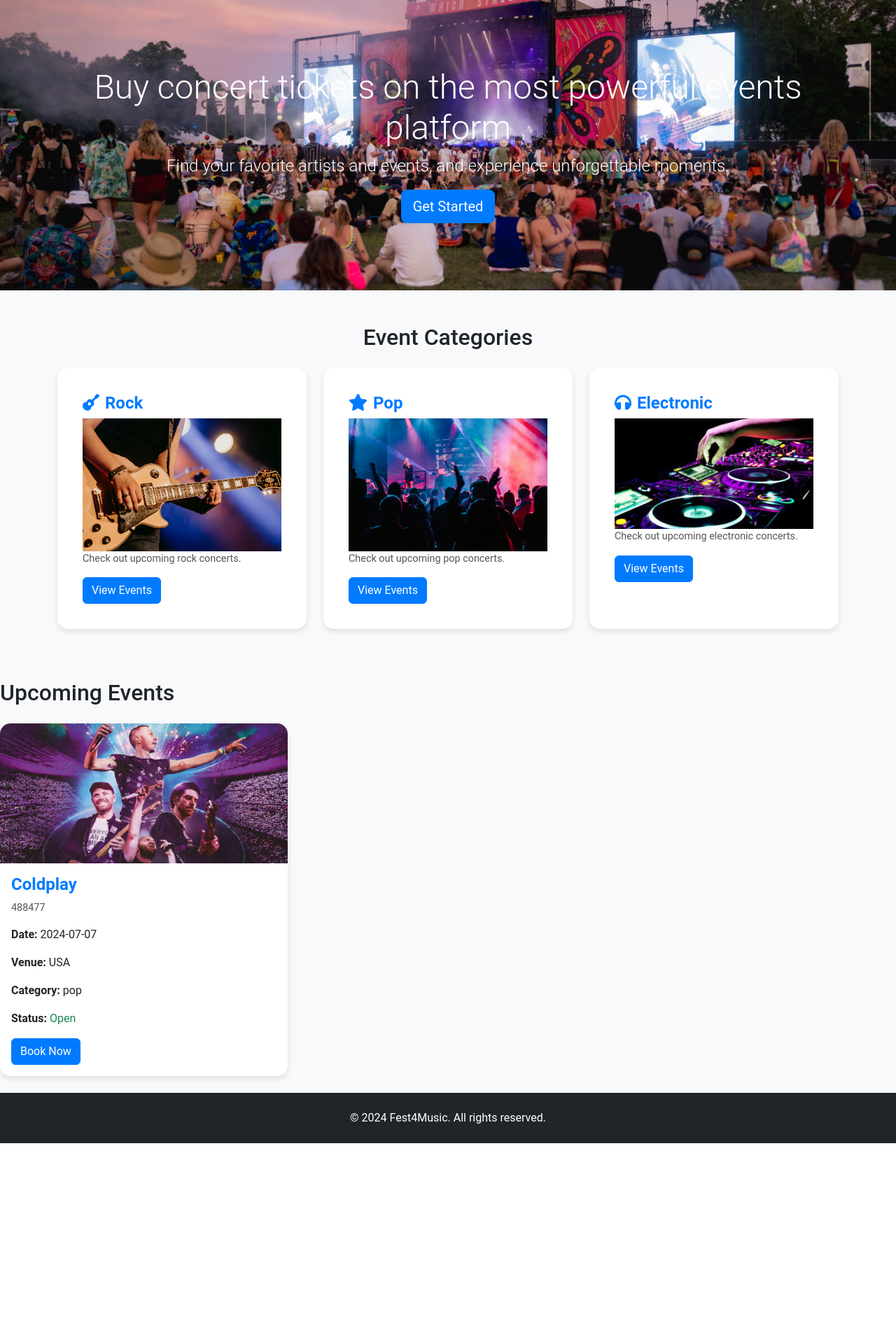
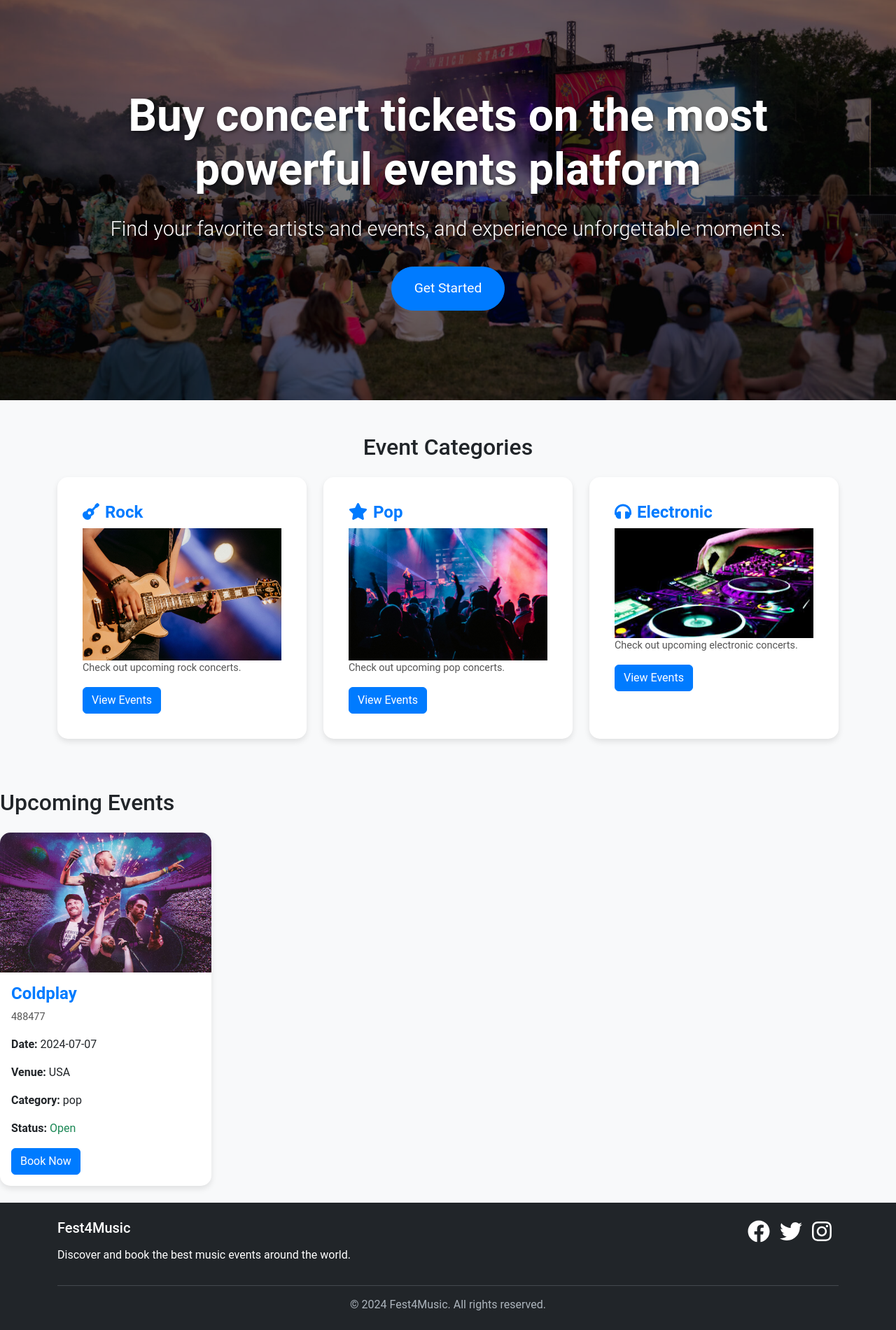
Before and after one commit to fayufy1/GROUP8-iab207, a Flask app: page / in a window 1280 px wide. Shown: the part 56-1957 px from the top of the page at 70% size. Before the commit the page ends 1690 px from the top, so only its background shows below. Run offline with Flask 3, Linux system fonts and the light colour scheme; some libraries are stand-ins or nearby versions.

Commit message:
Final Checks and CSS/Footer updates

```diff
--- a/projectfile/website/forms.py
+++ b/projectfile/website/forms.py
@@ -39,7 +39,7 @@ class EventForm(FlaskForm):
     ticket_type = SelectMultipleField('Ticket Type', choices=[('general', 'General'), ('vip', 'VIP')],coerce=str)
     ticket_price = StringField('Price ($)', validators=[DataRequired()])
     music_categories = SelectMultipleField('Music Categories', choices=[
-        ('pop', 'Pop'), ('rock', 'Rock'), ('electronic', 'Electronic'), ('jazz', 'Jazz')
+        ('pop', 'Pop'), ('rock', 'Rock'), ('electronic', 'Electronic')
     ], coerce=str)
     description = TextAreaField('Event Description', validators=[DataRequired()])
     image = FileField('Event Image', validators=[DataRequired()])
--- a/projectfile/website/static/Style/style.css
+++ b/projectfile/website/static/Style/style.css
@@ -56,20 +56,56 @@ body {
 }
 
 .jumbotron.hero-section {
-   /* background-image: url('Img/main.jpg');*/
     background-size: cover;
     background-position: center;
     color: white;
-    padding-top: 6rem;
-    padding-bottom: 6rem;
+    padding-top: 8rem;
+    padding-bottom: 8rem;
+    position: relative;
 }
 
-.hero-section h1 {
-    font-size: 3rem;
+.jumbotron.hero-section::before {
+    content: "";
+    position: absolute;
+    top: 0;
+    left: 0;
+    width: 100%;
+    height: 100%;
+    background-color: rgba(0, 0, 0, 0.5); /* Add a semi-transparent black overlay */
 }
 
-.hero-section p {
-    font-size: 1.5rem;
+.jumbotron.hero-section .container {
+    position: relative; /* Ensure the text is positioned above the overlay */
+    z-index: 1;
+}
+
+.jumbotron.hero-section h1 {
+    font-size: 4rem;
+    font-weight: bold;
+    margin-bottom: 1.5rem;
+    text-shadow: 2px 2px 4px rgba(0, 0, 0, 0.5); /* Add a text shadow for better visibility */
+}
+
+.jumbotron.hero-section p {
+    font-size: 1.8rem;
+    margin-bottom: 2rem;
+    text-shadow: 2px 2px 4px rgba(0, 0, 0, 0.5); /* Add a text shadow for better visibility */
+}
+
+.jumbotron.hero-section .btn-primary {
+    font-size: 1.2rem;
+    padding: 1rem 2rem;
+    border-radius: 50px;
+    background-color: #007bff;
+    border-color: #007bff;
+    transition: all 0.3s ease;
+}
+
+.jumbotron.hero-section .btn-primary:hover {
+    background-color: #0056b3;
+    border-color: #0056b3;
+    transform: translateY(-2px);
+    box-shadow: 0 4px 8px rgba(0, 0, 0, 0.2);
 }
 
 .upcoming-event-card {
@@ -98,6 +134,41 @@ body {
 
 .upcoming-event-card .card-body {
     padding: 20px;
+}
+
+/* Footer Styles */
+.footer {
+    background-color: #343a40;
+    color: #fff;
+    padding: 30px 0;
+}
+
+.footer h5 {
+    color: #fff;
+    margin-bottom: 15px;
+}
+
+.footer p {
+    color: #adb5bd;
+}
+
+.footer .list-inline-item {
+    margin-right: 10px;
+}
+
+.footer .list-inline-item a {
+    color: #adb5bd;
+    font-size: 24px;
+    transition: color 0.3s ease;
+}
+
+.footer .list-inline-item a:hover {
+    color: #fff;
+}
+
+.footer hr {
+    border-color: #adb5bd;
+    margin: 15px 0;
 }
 /* Custom CSS */
 body {
--- a/projectfile/website/templates/base.html
+++ b/projectfile/website/templates/base.html
@@ -81,8 +81,24 @@
 
     <!-- Footer Section -->
     <footer class="footer bg-dark py-4 mt-auto">
-        <div class="container text-center text-white">
-            <p class="mb-0">&copy; 2024 Fest4Music. All rights reserved.</p>
+        <div class="container">
+            <div class="row">
+                <div class="col-md-6">
+                    <h5 class="text-white">Fest4Music</h5>
+                    <p class="text-white">Discover and book the best music events around the world.</p>
+                </div>
+                <div class="col-md-6 text-md-end">
+                    <ul class="list-inline">
+                        <li class="list-inline-item"><a href="#" class="text-white"><i class="fab fa-facebook fa-lg"></i></a></li>
+                        <li class="list-inline-item"><a href="#" class="text-white"><i class="fab fa-twitter fa-lg"></i></a></li>
+                        <li class="list-inline-item"><a href="#" class="text-white"><i class="fab fa-instagram fa-lg"></i></a></li>
+                    </ul>
+                </div>
+            </div>
+            <hr class="bg-secondary">
+            <div class="text-center text-white">
+                <p class="mb-0">&copy; 2024 Fest4Music. All rights reserved.</p>
+            </div>
         </div>
     </footer>
 
--- a/projectfile/website/templates/index.html
+++ b/projectfile/website/templates/index.html
@@ -45,7 +45,7 @@
 <h2 id="upcoming-events" class="mt-5 mb-4">Upcoming Events</h2>
 <div class="row">
     {% for event in events %}
-    <div class="col-md-4 mb-4">
+    <div class="col-md-3 mb-4">
         <div class="card h-100">
             <img src="{{ event.image }}" class="card-img-top" alt="{{ event.title }}">
             <div class="card-body">
--- a/projectfile/website/templates/signup.html
+++ b/projectfile/website/templates/signup.html
@@ -3,7 +3,7 @@
 {% block title %}Sign Up - Fest4Music{% endblock %}
 
 {% block content %}
-<div class="container mt-5">
+<div class="container mt-5" style="padding-bottom: 3rem">
     <div class="row justify-content-center">
         <div class="col-md-6">
             <div class="card">
```
Also changed, not shown: projectfile/instance/sitedata.sqlite (deleted), projectfile/instance/yourdatabase.db, projectfile/website/static/Img/eventdetail.jpg (added), projectfile/website/static/Img/marshmello1.jpg (added), 1 other file.
